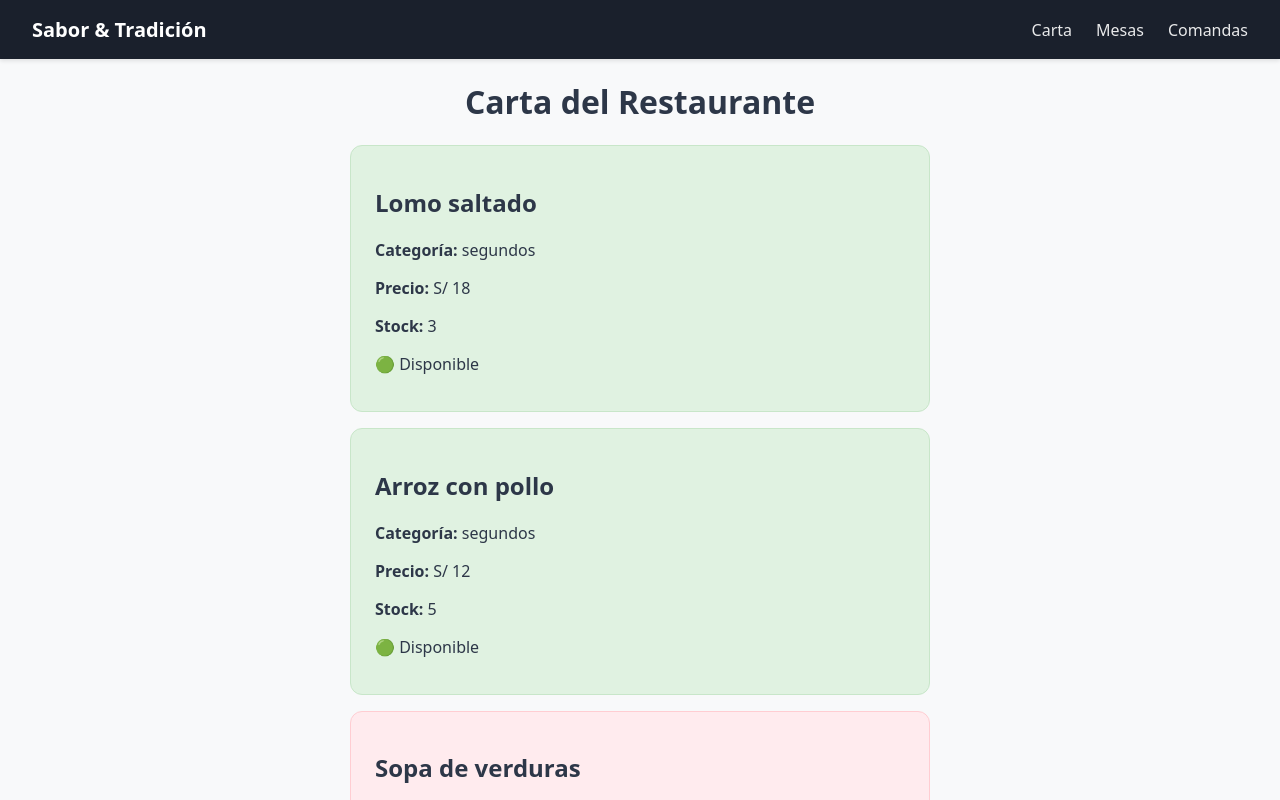
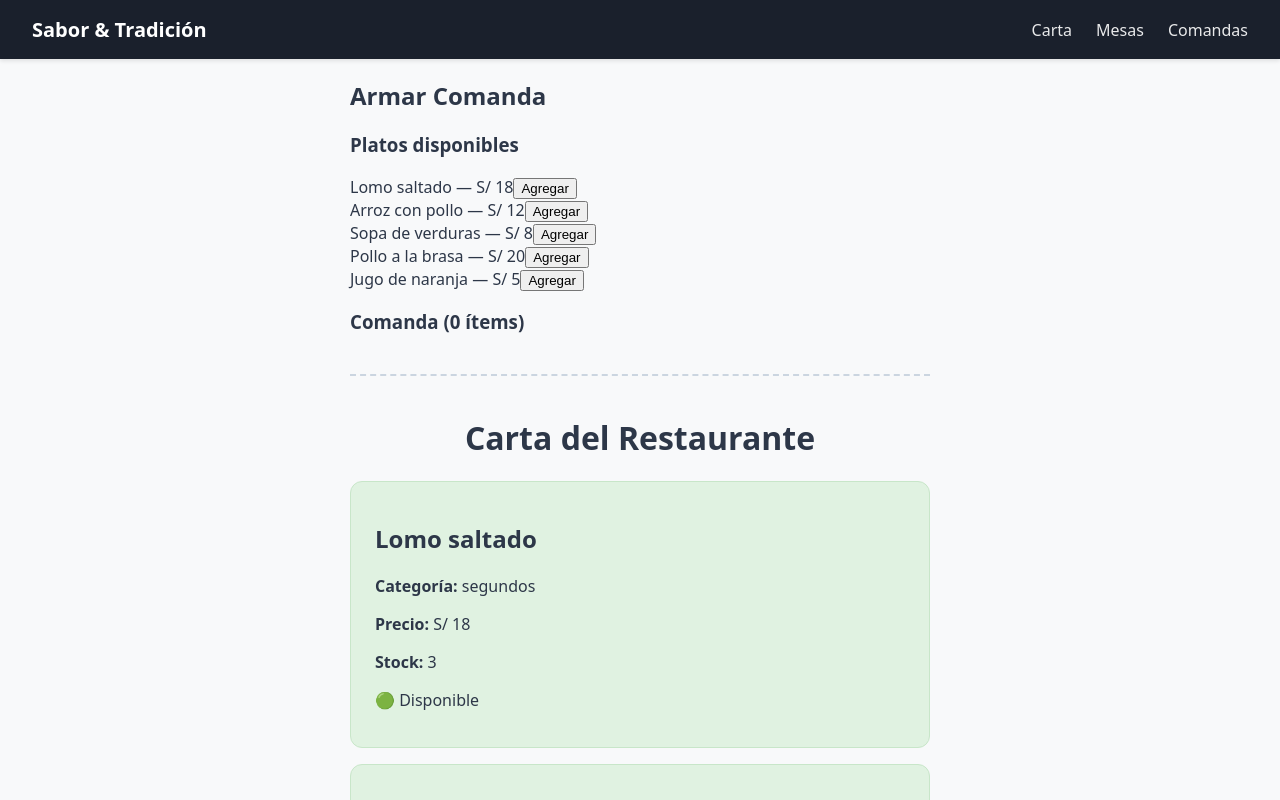
Before and after one commit to rp-software1/LAB-SALA-6, a React (Vite) app in the folder restaurante-frontend/: page / in a window 1280 px wide. Shown: the top 800 px of the page. Built offline with nearby package versions, Linux system fonts and the light colour scheme.

Commit message:
Bloque A — CarritoPage con useState agregar y quitar platos

```diff
--- a/restaurante-frontend/src/App.jsx
+++ b/restaurante-frontend/src/App.jsx
@@ -1,6 +1,7 @@
 import NavBar from "./components/NavBar.jsx";
 import PlatoCard from "./components/PlatoCard.jsx";
 import MesaCard from "./components/MesaCard.jsx";
+import CarritoPage from "./pages/CarritoPage.jsx";
 
 import { platosMock } from "./data/platos.mock.js";
 import { mesasMock } from "./data/mesas.mock.js";
@@ -17,6 +18,18 @@ function App() {
           padding: "0 10px",
         }}
       >
+        {/* COMANDA */}
+
+        <CarritoPage />
+
+        <hr
+          style={{
+            margin: "40px 0",
+            border: "none",
+            borderTop: "2px dashed #cbd5e0",
+          }}
+        />
+
         {/* CARTA */}
 
         <h1 style={{ textAlign: "center" }}>
--- /dev/null
+++ b/restaurante-frontend/src/pages/CarritoPage.jsx
@@ -0,0 +1,50 @@
+import { useState } from "react";
+import { platosMock } from "../data/platos.mock.js";
+
+export default function CarritoPage() {
+  const [carrito, setCarrito] = useState([]);
+
+  function agregarPlato(plato) {
+    setCarrito([...carrito, plato]);
+  }
+
+  function quitarPlato(id) {
+    setCarrito(carrito.filter((item) => item.id !== id));
+  }
+
+  return (
+    <div>
+      <h2>Armar Comanda</h2>
+
+      {/* PLATOS DISPONIBLES */}
+
+      <h3>Platos disponibles</h3>
+
+      {platosMock.map((plato) => (
+        <div key={plato.id}>
+          <span>
+            {plato.nombre} — S/ {plato.precio}
+          </span>
+
+          <button onClick={() => agregarPlato(plato)}>
+            Agregar
+          </button>
+        </div>
+      ))}
+
+      {/* CARRITO */}
+
+      <h3>Comanda ({carrito.length} ítems)</h3>
+
+      {carrito.map((item, index) => (
+        <div key={`${item.id}-${index}`}>
+          <span>{item.nombre}</span>
+
+          <button onClick={() => quitarPlato(item.id)}>
+            Quitar
+          </button>
+        </div>
+      ))}
+    </div>
+  );
+}
```
Also changed, not shown: restaurante-frontend/src/data/platos.mock.js (line endings or trailing spaces).
